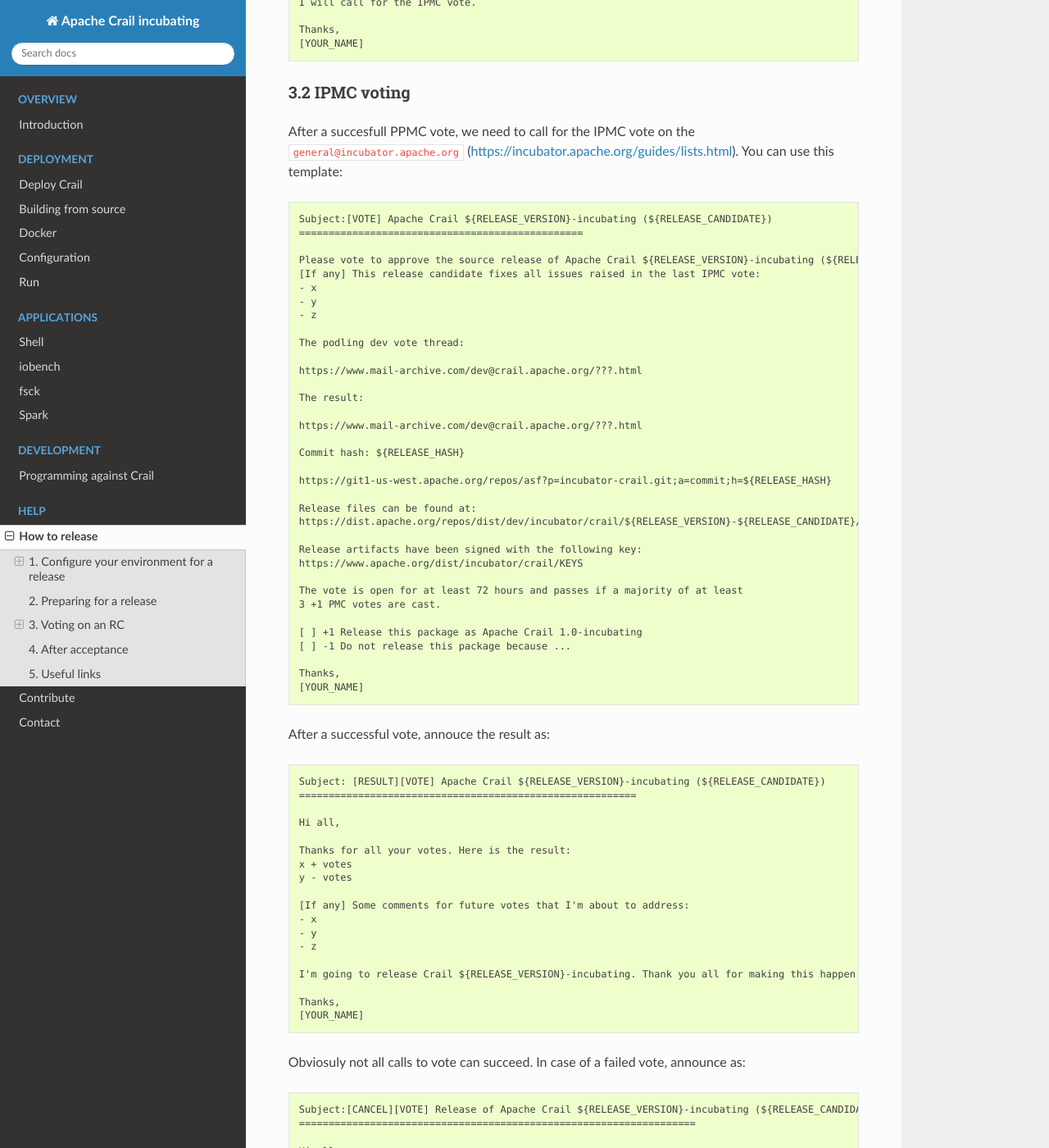
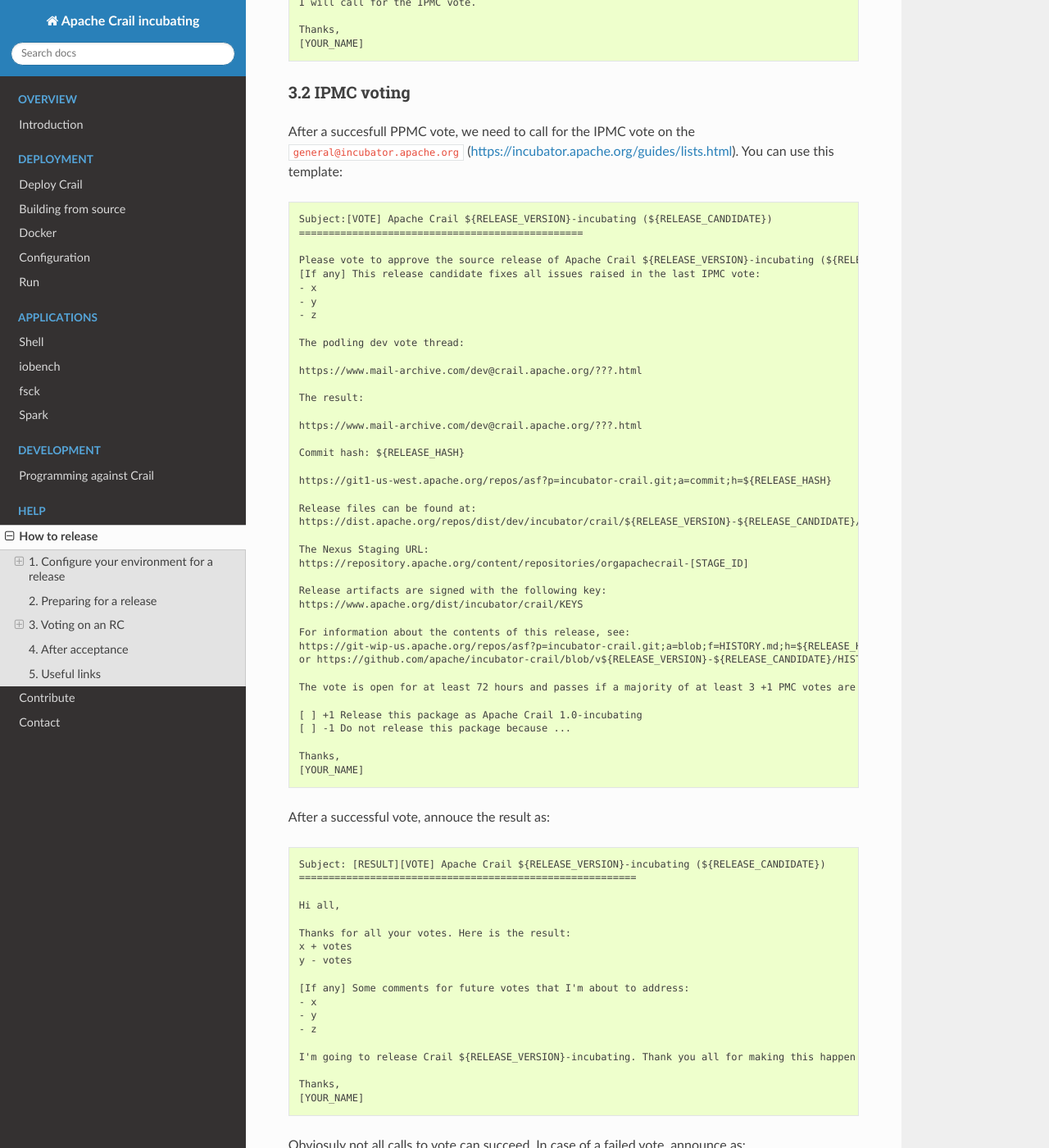
Before and after one commit to apache/incubator-crail, a Sphinx documentation site: the page built from doc/source/release.rst, in a window 1280 px wide and 1400 px high, scrolled down 6223 px. Shown: the whole window at 82% size. Built offline with Sphinx 7.4.7 and the Read the Docs theme 2.0.0, drawn with Linux system fonts in a browser that asks for light colours; some of the changed text lies outside the part shown.

Commit message:
[Documentation] JIRA-61 updating the documentation
Three corrections
- Fix path in the NOTE of building code
- Fix typo SRD vs SSD
- Clarify that if a IPMC vote fails/is canceled you need to start over
  with a PPMC vote.
- IPMC vote template misses link to HISTORY and nexus staging.

Signed-off-by: Animesh Trivedi <atrivedi@apache.org>

```diff
--- a/doc/source/release.rst
+++ b/doc/source/release.rst
@@ -343,11 +343,17 @@
   Release files can be found at:
   https://dist.apache.org/repos/dist/dev/incubator/crail/${RELEASE_VERSION}-${RELEASE_CANDIDATE}/
 
-  Release artifacts have been signed with the following key:
+  The Nexus Staging URL:
+  https://repository.apache.org/content/repositories/orgapachecrail-[STAGE_ID]
+
+  Release artifacts are signed with the following key:
   https://www.apache.org/dist/incubator/crail/KEYS
 
-  The vote is open for at least 72 hours and passes if a majority of at least
-  3 +1 PMC votes are cast.
+  For information about the contents of this release, see:
+  https://git-wip-us.apache.org/repos/asf?p=incubator-crail.git;a=blob;f=HISTORY.md;h=${RELEASE_HASH}
+  or https://github.com/apache/incubator-crail/blob/v${RELEASE_VERSION}-${RELEASE_CANDIDATE}/HISTORY.md
+
+  The vote is open for at least 72 hours and passes if a majority of at least 3 +1 PMC votes are cast.
 
   [ ] +1 Release this package as Apache Crail 1.0-incubating
   [ ] -1 Do not release this package because ...
@@ -392,6 +398,8 @@
   Thanks,
   [YOUR_NAME]
 
+
+**NOTE:** If your PPMC vote fails you have to redo the IPMC vote again after fixing the issues raised in the PPMC vote.
 
 4. After acceptance
 -------------------
```
Also changed, not shown: other parts of doc/source/release.rst (+3 -3 lines).
